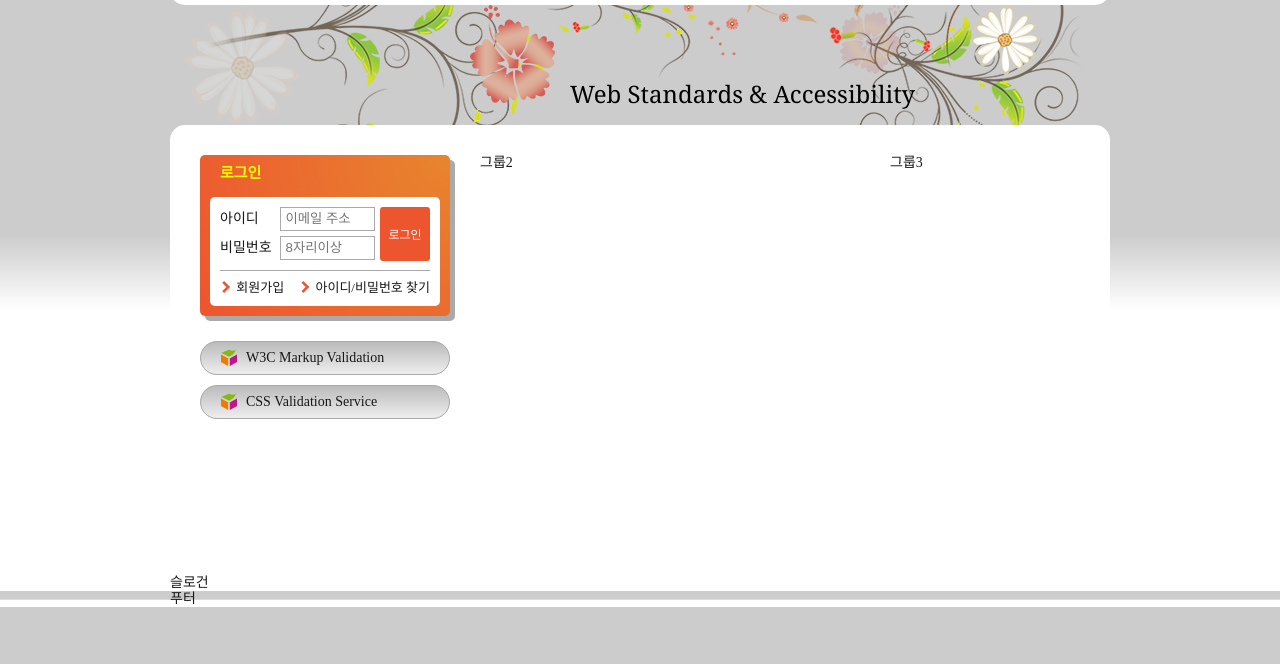
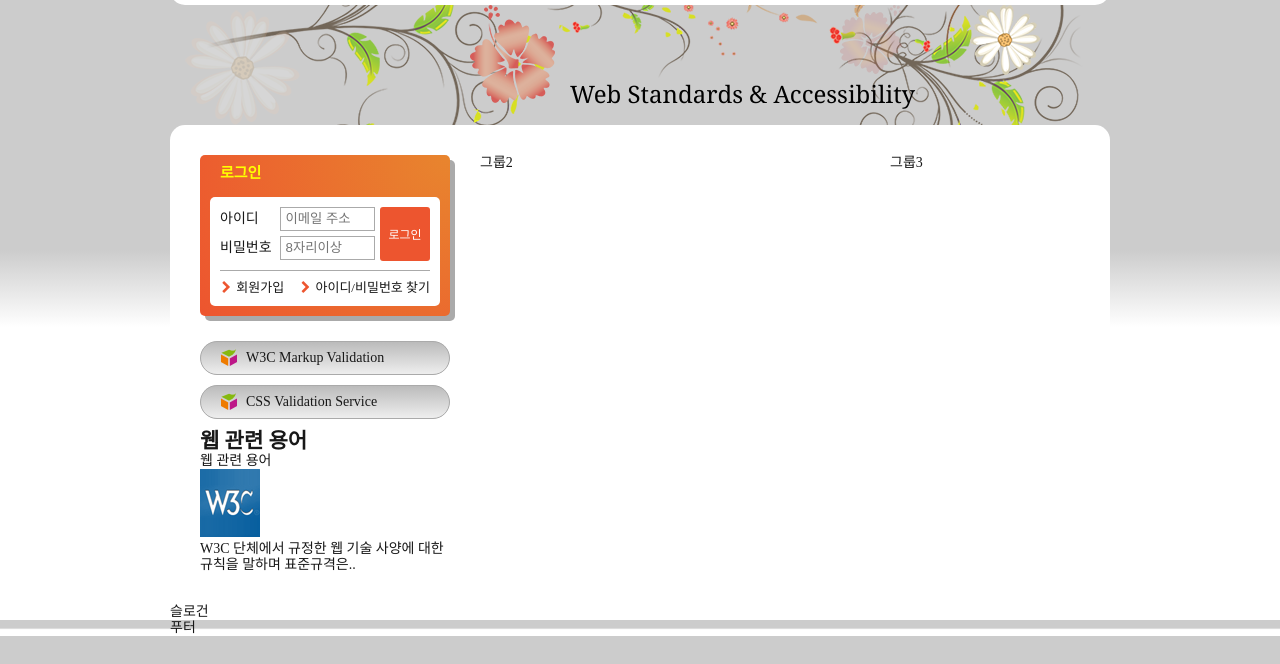
Before and after one commit to cosplex01/webcafe, a plain HTML site: page index.html in a window 1280 px wide. Shown: the part 136-800 px from the top of the page. Drawn offline with Linux system fonts and the light colour scheme; a web font is replaced by a local one.

Commit message:
웹관련 용어 마크업 완성

```diff
--- a/index.html
+++ b/index.html
@@ -168,6 +168,16 @@
               </li>
             </ul>
           </section>
+          <section class="term">
+            <h2 class="term-heading">웹 관련 용어</h2>
+            <dl class="term-list">
+              <dt class="term-list-subject">웹 관련 용어</dt>
+              <dd class="term-list-thumnail">
+                <img src="images/web_standards.gif" alt="W3C이미지">
+              </dd>
+              <dd class="term-list-brief">W3C 단체에서 규정한 웹 기술 사양에 대한 규칙을 말하며 표준규격은..</dd>
+            </dl>
+          </section>
         </div>
         <div class="group group2">그룹2</div>
         <div class="group group3">그룹3</div>
```
